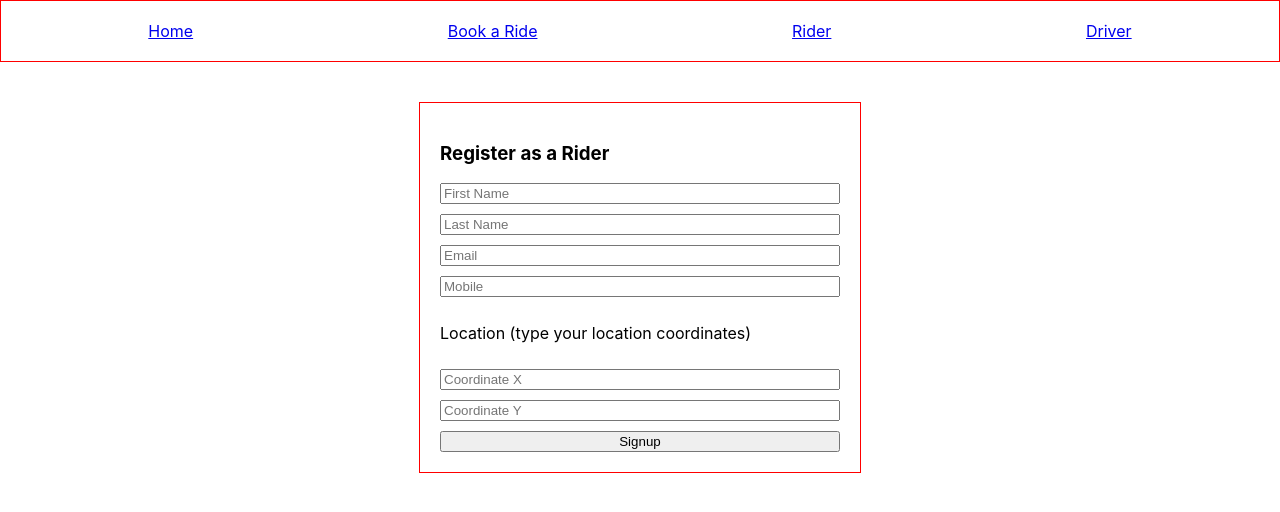
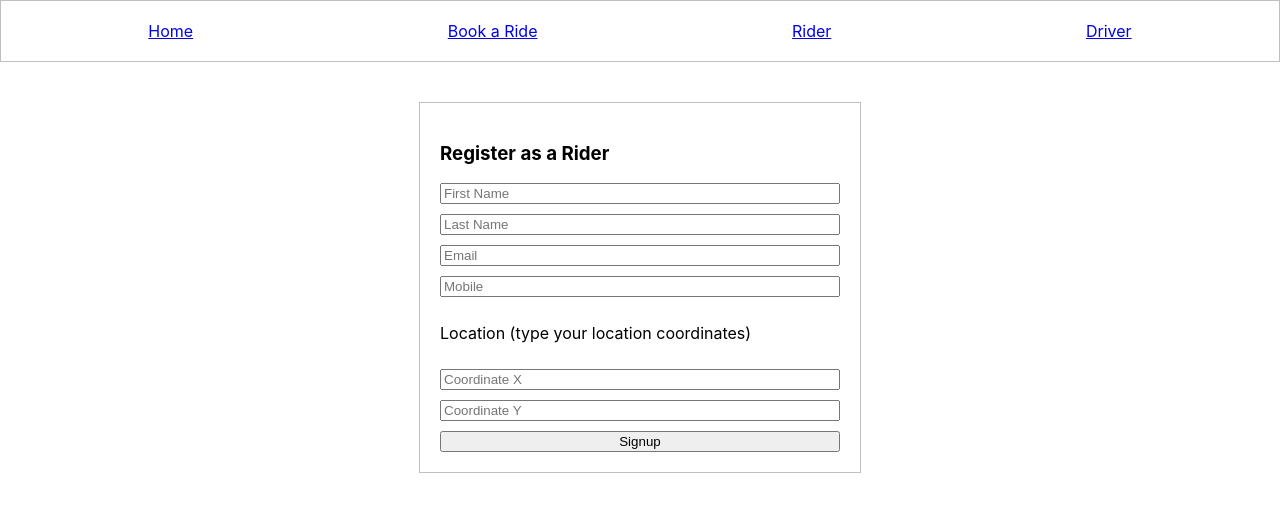
Before and after one commit to m-sehrawat/Doosra-Assignment, a React (Vite) app in the folder client/: page /auth/rider in a window 1280 px wide. Shown: the top 512 px of the page. Built offline with nearby package versions, Linux system fonts and the light colour scheme.

Commit message:
Project is Done

```diff
--- a/client/src/index.css
+++ b/client/src/index.css
@@ -14,7 +14,7 @@ code {
 
 .centerInput {
   max-width: 400px;
-  border: 1px solid red;
+  border: 1px solid rgb(191, 191, 191);
   margin: 40px auto;
   padding: 20px;
 }
@@ -26,7 +26,7 @@ code {
 }
 
 .navbar {
-  border: 1px solid red;
+  border: 1px solid rgb(191, 191, 191);
   display: flex;
   justify-content: space-around;
   padding: 20px;
@@ -38,5 +38,6 @@ code {
 }
 
 .border {
-  border: 1px solid red;
+  border: 1px solid rgb(191, 191, 191);
+  border-radius: 10px;
 }
--- a/client/src/pages/BookRide.jsx
+++ b/client/src/pages/BookRide.jsx
@@ -6,26 +6,23 @@ import { getNearestDriver } from "../utils/getNearestDriver";
 export const BookRide = () => {
 
     const driver = useSelector((state) => state.driverReducer.driver);
-    console.log('driver:', driver);
-
     const rider = useSelector((state) => state.riderReducer.rider);
     const { firstName, lastName, coordinates } = rider;
 
 
+    const [threshold, setThreshold] = useState(5);
+    const [nearDriver, setNearDriver] = useState({});
+    const [distance, setDistance] = useState(0);
+    const [showData, setShowdata] = useState(false);
+    const [trip, setTrip] = useState(true);
 
 
-    const [threshold, setThreshold] = useState(5);
-    const [nearDriver, setNearDriver] = useState({});
-    const [showData, setShowdata] = useState(false);
-    const [trip, setTrip] = useState(true);
-    console.log('showData:', showData)
-
     const handleGetMyDriver = () => {
-        const myDriver = getNearestDriver(driver, coordinates, threshold);
+        const { myDriver, distanceBetween } = getNearestDriver(driver, coordinates, threshold);
         setNearDriver(myDriver);
+        setDistance(distanceBetween);
         setShowdata(true);
-        console.log('myDriver:', myDriver)
-    }
+    };
 
 
     return (
@@ -60,7 +57,7 @@ export const BookRide = () => {
 
                     {showData && (nearDriver.firstName ? (
                         <div>
-                            <p>{nearDriver.firstName} {nearDriver.lastName}</p>
+                            <p>{nearDriver.firstName} {nearDriver.lastName} || Distance betwwen driver and you is {distance}</p>
                             <button
                                 onClick={() => { setTrip(!trip) }}
                             >
@@ -73,7 +70,6 @@ export const BookRide = () => {
                 </div>
 
             </div>
-
         </>
     );
 };
--- a/client/src/pages/DriverAuth.jsx
+++ b/client/src/pages/DriverAuth.jsx
@@ -15,11 +15,11 @@ export const DriverAuth = () => {
         availability: 'on'
     };
 
-
     const [form, setForm] = useState(initState);
     const [coordinates, setCoordinates] = useState({ x: "", y: "" });
     const dispatch = useDispatch();
     const navigate = useNavigate();
+
 
     const handleInputChange = ({ target: { value, name } }) => {
         setForm({ ...form, [name]: value })
@@ -32,10 +32,9 @@ export const DriverAuth = () => {
     const handleFormSubmit = (e) => {
         e.preventDefault();
         const payload = { ...form, coordinates };
-        console.log(payload);
         dispatch(addDriverToDatabaseRequest(payload));
         navigate('/');
-    }
+    };
 
 
     return (
--- a/client/src/pages/Navbar.jsx
+++ b/client/src/pages/Navbar.jsx
@@ -1,9 +1,15 @@
-import { useSelector } from "react-redux";
+import { useDispatch, useSelector } from "react-redux";
 import { Link } from "react-router-dom";
+import { logoutRiderfromDatabaseRequest } from "../redux/features/rider/actions";
 
 export const Navbar = () => {
 
     const rider = useSelector(state => state.riderReducer.rider);
+    const dispatch = useDispatch();
+
+    const logoutRequest = () => {
+        dispatch(logoutRiderfromDatabaseRequest());
+    };
 
     return (
         <>
@@ -13,7 +19,12 @@ export const Navbar = () => {
                     <Link to={'/bookRide'}>Book a Ride</Link>
                     <Link to={'/auth/rider'}>Rider</Link>
                     <Link to={'/auth/driver'}>Driver</Link>
-                    {rider.firstName && <p style={{ margin: '0px' }}>{rider.firstName}</p>}
+                    {rider.firstName && (
+                        <div>
+                            <p style={{ margin: '0px' }}>{rider.firstName}</p>
+                            <button onClick={logoutRequest}>Remove Rider</button>
+                        </div>
+                    )}
                 </div>
             </div>
         </>
--- a/client/src/pages/RiderAuth.jsx
+++ b/client/src/pages/RiderAuth.jsx
@@ -19,6 +19,7 @@ export const RiderAuth = () => {
     const dispatch = useDispatch();
     const navigate = useNavigate();
 
+
     const handleInputChange = ({ target: { value, name } }) => {
         setForm({ ...form, [name]: value })
     };
@@ -30,10 +31,9 @@ export const RiderAuth = () => {
     const handleFormSubmit = (e) => {
         e.preventDefault();
         const payload = { ...form, coordinates };
-        console.log(payload);
         dispatch(addRiderToDatabaseRequest(payload));
         navigate('/');
-    }
+    };
 
     return (
         <>
--- a/client/src/redux/features/rider/actionTypes.js
+++ b/client/src/redux/features/rider/actionTypes.js
@@ -1 +1,2 @@
 export const ADD_RIDER_DATA_SUCCESS = 'ADD_RIDER_DATA_SUCCESS';
+export const LOGOUT_RIDER = 'LOGOUT_RIDER';
--- a/client/src/redux/features/rider/actions.js
+++ b/client/src/redux/features/rider/actions.js
@@ -1,13 +1,23 @@
-import { setItem } from "../../../utils/localStorage";
-import { ADD_RIDER_DATA_SUCCESS } from "./actionTypes";
+import { removeItem, setItem } from "../../../utils/localStorage";
+import { ADD_RIDER_DATA_SUCCESS, LOGOUT_RIDER } from "./actionTypes";
 
 
 export const addRiderDataSuccess = (payload) => {
     return { type: ADD_RIDER_DATA_SUCCESS, payload };
 };
 
+export const logoutRider = () => {
+    return { type: LOGOUT_RIDER };
+};
+
 export const addRiderToDatabaseRequest = (data) => (dispatch) => {
     dispatch(addRiderDataSuccess(data));
     setItem('rider', data);
     alert('Rider is regisered');
-}
+};
+
+export const logoutRiderfromDatabaseRequest = () => (dispatch) => {
+    dispatch(logoutRider());
+    removeItem('rider');
+    alert('Rider is logged out');
+};
--- a/client/src/redux/features/rider/reducer.js
+++ b/client/src/redux/features/rider/reducer.js
@@ -1,5 +1,5 @@
 import { getItem } from "../../../utils/localStorage";
-import { ADD_RIDER_DATA_SUCCESS } from "./actionTypes";
+import { ADD_RIDER_DATA_SUCCESS, LOGOUT_RIDER } from "./actionTypes";
 
 
 const initState = {
@@ -13,6 +13,11 @@ export const riderReducer = (state = initState, { type, payload }) => {
                 ...state,
                 rider: payload
             };
+        case LOGOUT_RIDER:
+            return {
+                ...state,
+                rider: {}
+            };
         default:
             return state;
     }
--- a/client/src/utils/getNearestDriver.js
+++ b/client/src/utils/getNearestDriver.js
@@ -4,16 +4,17 @@ export const getNearestDriver = (driver, coord, threshold) => {
 
     let min = Infinity;
     let myDriver = {};
+    let distanceBetween = 0;
 
     for (let i = 0; i < arr.length; i++) {
 
         let distance = Math.sqrt(((arr[i].coordinates.x - coord.x) ** 2) + ((arr[i].coordinates.y - coord.y) ** 2)).toFixed(2);
-        console.log('distance:', distance)
 
-        if(distance <= threshold && distance < min){
+        if (distance <= threshold && distance < min) {
             min = distance;
             myDriver = arr[i];
+            distanceBetween = distance;
         }
     }
-    return myDriver;
+    return { myDriver, distanceBetween };
 };
--- a/client/src/utils/localStorage.js
+++ b/client/src/utils/localStorage.js
@@ -9,3 +9,8 @@ export const getItem = (key) => {
 export const setItem = (key, value) => {
     return localStorage.setItem(key, JSON.stringify(value));
 };
+
+
+export const removeItem = (key) => {
+    return localStorage.removeItem(key);
+};
```
